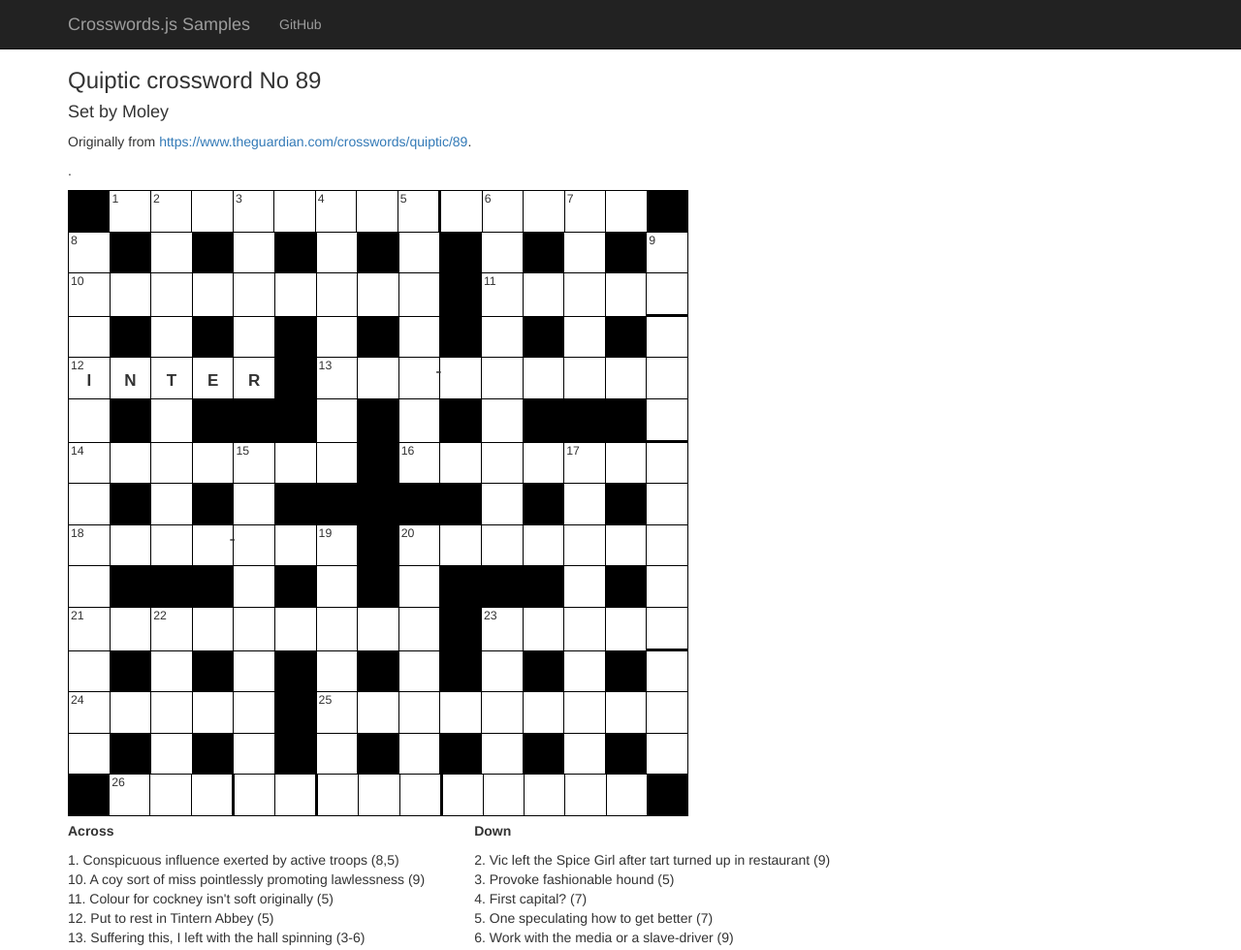
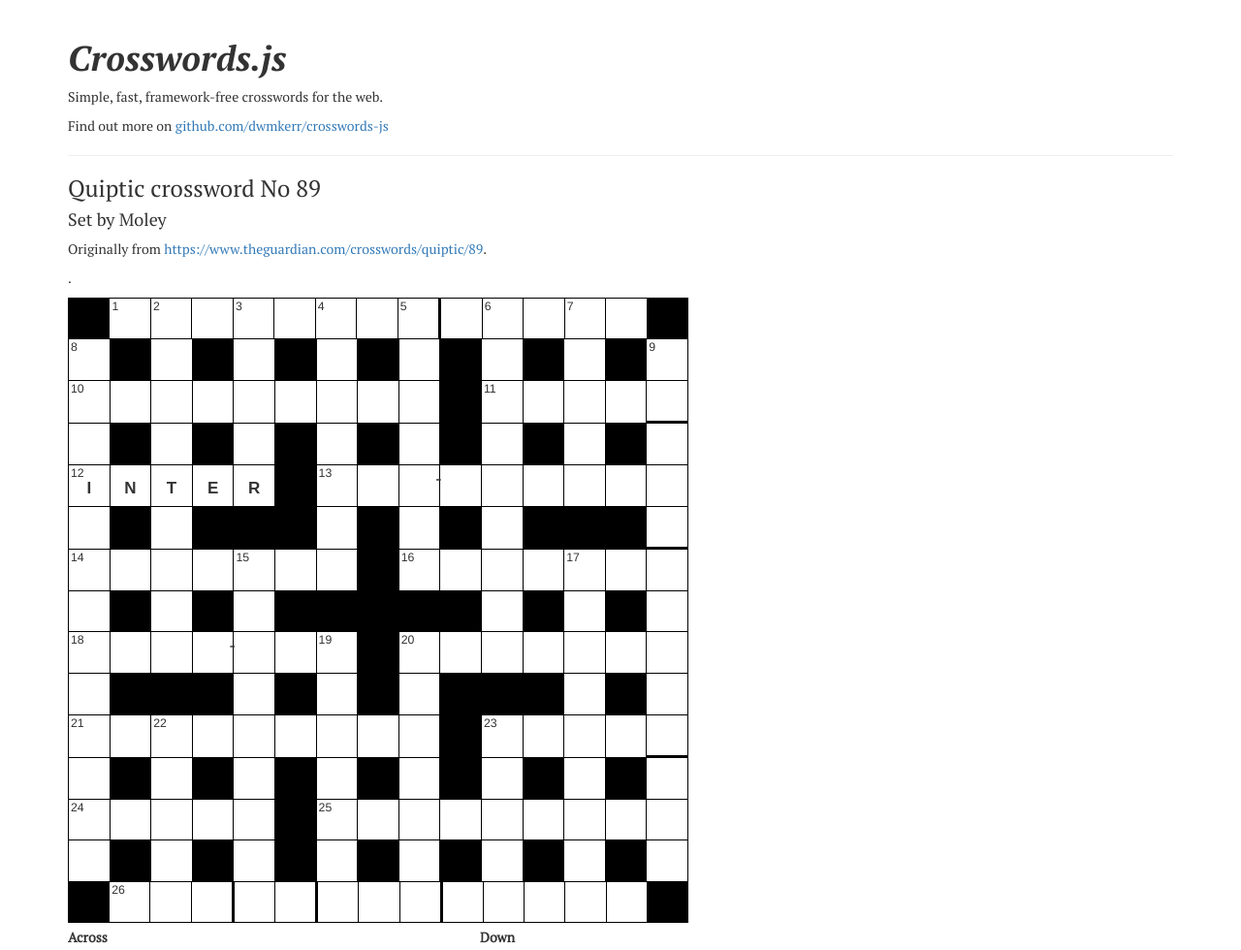
Before and after one commit to dwmkerr/crosswords-js, a website built with webpack: page sample/index.html in a window 1280 px wide. Shown: the top 980 px of the page at 97% size. Built offline with nearby package versions, Linux system fonts and the light colour scheme; files whose address does not match are found by name.

Commit message:
feat(sample): cleaner 'newspaper' style for sample

```diff
--- a/sample/index.html
+++ b/sample/index.html
@@ -10,6 +10,8 @@
     <script src="vendor/jquery/jquery.min.js"></script>
     <script src="vendor/bootstrap/js/bootstrap.min.js"></script>
     <link href="vendor/bootstrap/css/bootstrap.min.css" rel="stylesheet">
+    <!-- PT Serif webfont. -->
+    <link href="https://fonts.googleapis.com/css?family=PT+Serif:400,700i&display=swap" rel="stylesheet">
     <script src="vendor/angular/angular.js"></script>
     <script src="sampleapp.js"></script>
 
@@ -19,7 +21,15 @@
 
     <style>
     body {
-      padding-top: 50px;
+      padding-top: 20px;
+    }
+    h1 {
+      font-family: 'PT Serif', serif;
+      font-weight: 700;
+      font-style: italic;
+    }
+    h2, h3, h4, h5, h6, p {
+      font-family: 'PT Serif', serif;
     }
     .starter-template {
       padding: 40px 15px;
@@ -43,27 +53,11 @@
   </head>
 
   <body data-spy="scroll" data-target="#mainNav" ng-controller="MainController">
-
-    <div class="navbar navbar-inverse navbar-fixed-top" role="navigation">
-      <div class="container">
-        <div class="navbar-header">
-          <button type="button" class="navbar-toggle" data-toggle="collapse" data-target=".navbar-collapse">
-            <span class="sr-only">Toggle navigation</span>
-            <span class="icon-bar"></span>
-            <span class="icon-bar"></span>
-            <span class="icon-bar"></span>
-          </button>
-          <a class="navbar-brand" href="#">Crosswords.js Samples</a>
-        </div>
-        <div id="mainNav" class="collapse navbar-collapse">
-          <ul class="nav navbar-nav">
-            <li><a href="https://github.com/dwmkerr/crosswords-js">GitHub</a></li>
-          </ul>
-        </div>
-      </div>
-    </div>
-
     <div class="container">
+      <h1>Crosswords.js</h1>
+      <p>Simple, fast, framework-free crosswords for the web.</p>
+      <p>Find out more on <a href="https://github.com/dwmkerr/crosswords-js">github.com/dwmkerr/crosswords-js</a></p>
+      <hr />
       <h3>{{info.title}}</h3>
       <h4>Set by {{info.setter.title}}</h4>
       <p>Originally from <a href="{{info.source}}">{{info.source}}</a>.</p>
```
